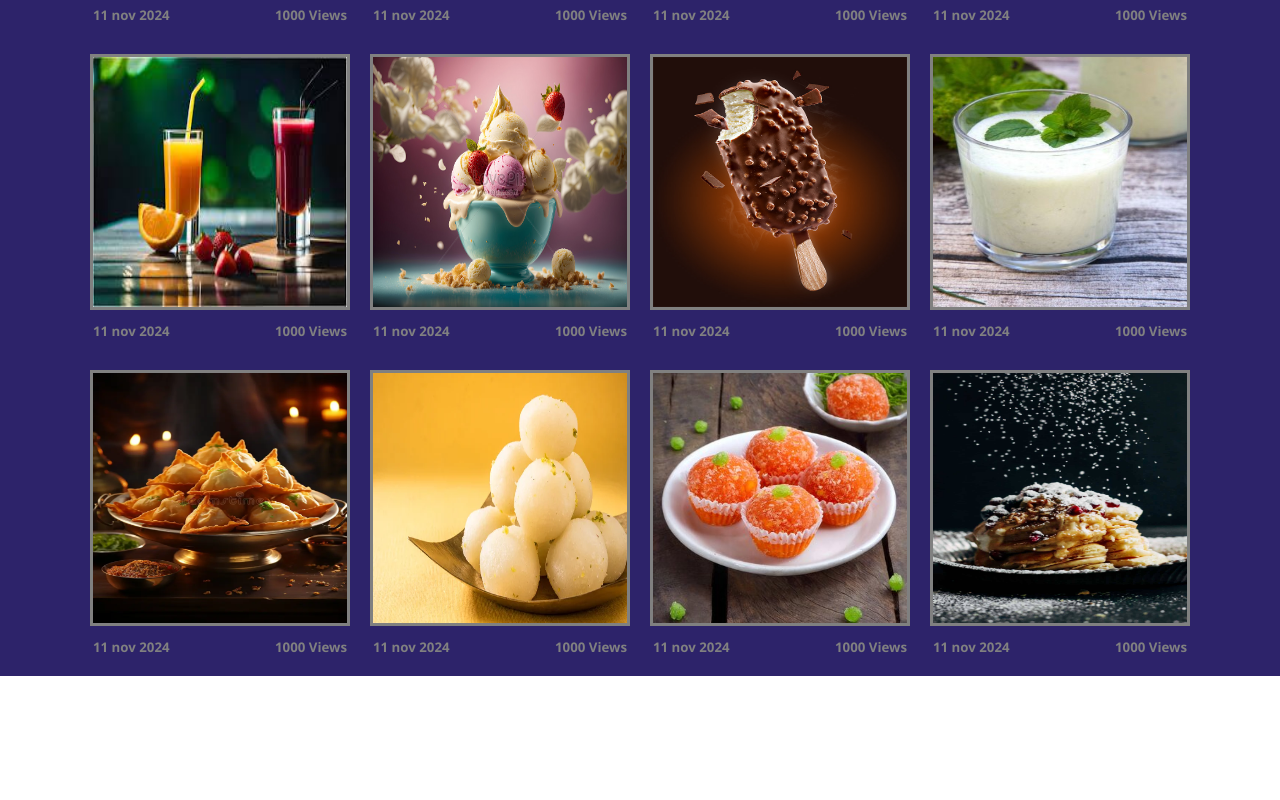
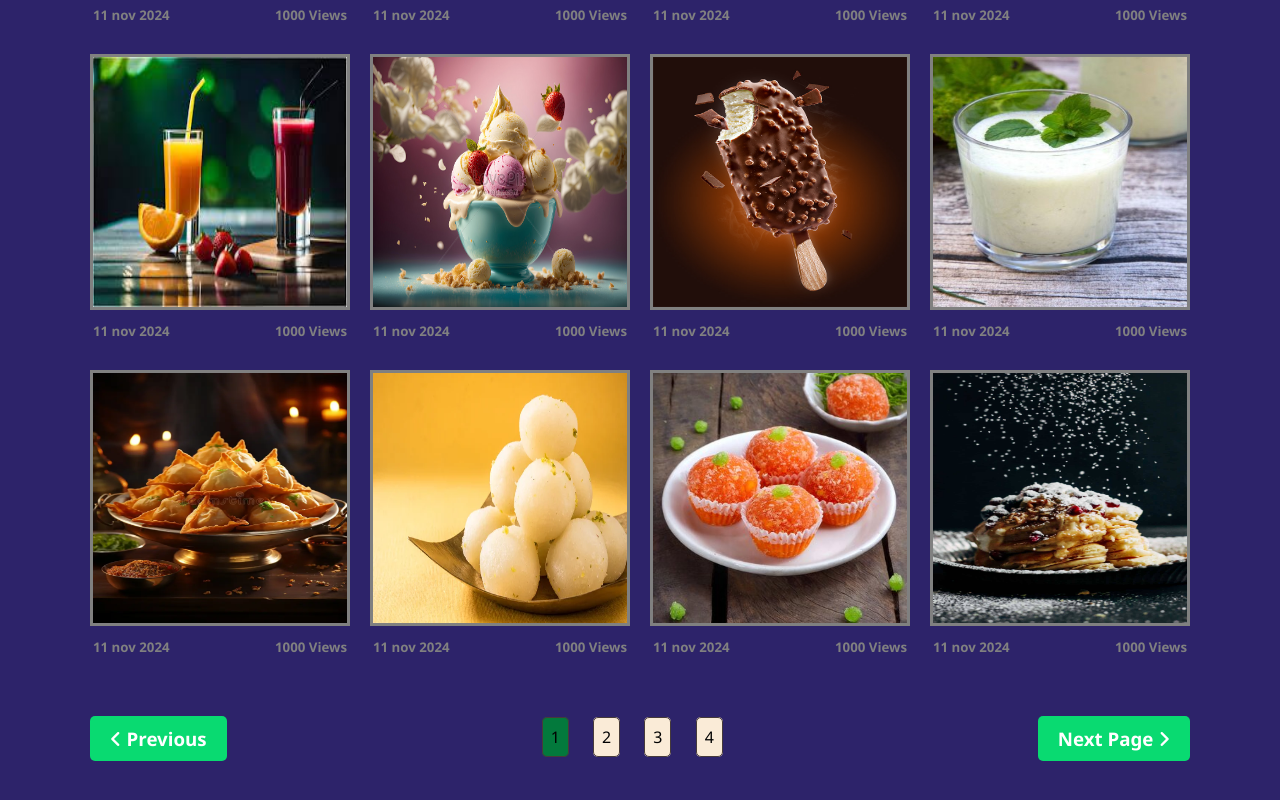
Before and after one commit to ShohagAlphaCoding/Multiple-Website, a plain HTML site: page index.html in a window 1280 px wide. Shown: the part 1194-1994 px from the top of the page. Before the commit the page ends 1870 px from the top, so only its background shows below. Drawn offline with Linux system fonts and the light colour scheme.

Commit message:
main part close

```diff
--- a/index.html
+++ b/index.html
@@ -11,7 +11,7 @@
 
     <nav>
         <div>
-            <h2>AlphaCreater Web-D. Community</h2>
+            <h2>AlphaCreater <span> Web-D.</span></h2>
         </div>
 
         <ul>
@@ -158,6 +158,17 @@
                     </div>
                 </div>
             </div>
+
+            <div id="main-last-parents">
+                <h3><a href="#"> <i class="fa-solid fa-angle-left"></i> Previous</a></h3>
+                <div>
+                    <a href="#">1</a>
+                    <a href="#">2</a>
+                    <a href="#">3</a>
+                    <a href="#">4</a>
+                </div>
+                <h3><a href="#"> Next Page <i class="fa-solid fa-angle-right"></i></a></h3>
+            </div>
         </div>
     </main>
 
--- a/style.css
+++ b/style.css
@@ -6,14 +6,18 @@
 nav{
     display: flex;
     justify-content: space-around;
-    background-color: #c59b0f;
+    background-color: #000000;
     color: #fff;
     padding: 10px 0;
     border-bottom: 2px solid #14a338;
+
 }
 nav h2{
     font-weight: bold;
     font-size: 24px;
+}
+nav h2 span{
+    color:#09da71
 }
 nav > ul{
     display: flex;
@@ -31,7 +35,7 @@ nav ul li a{
     transition: 0.5s;
 }
 nav ul li a:hover{
-    background-color: #00000060;
+    background-color: #a6c20a60;
     color: red;
     border-radius: 5px;
 }
@@ -132,3 +136,38 @@ main{
     color: #808080;
     margin-top: 10px;
 }
+
+
+/* main last item  */
+#main-last-parents{
+    display: flex;
+    margin-top: 100px;
+    justify-content: space-between;
+
+}
+#main-last-parents a{
+    color:#fff;
+    text-decoration: none;
+}
+
+#main-last-parents h3 a{
+    background-color: #09da71;
+    padding: 10px 20px;
+    border-radius: 5px;
+    transition: 0.5s;
+}
+#main-last-parents h3 a:hover{
+    background-color: #022915a1;
+}
+#main-last-parents div a{
+    margin: 0 10px;
+    background-color: #faebd7;
+    color: #000000;
+    padding: 8px;
+    border-radius: 5px;
+    border: 1px solid #463a3a;
+}
+#main-last-parents div a:first-child{
+    color: #000000;
+    background-color: #03793c;
+}
```
